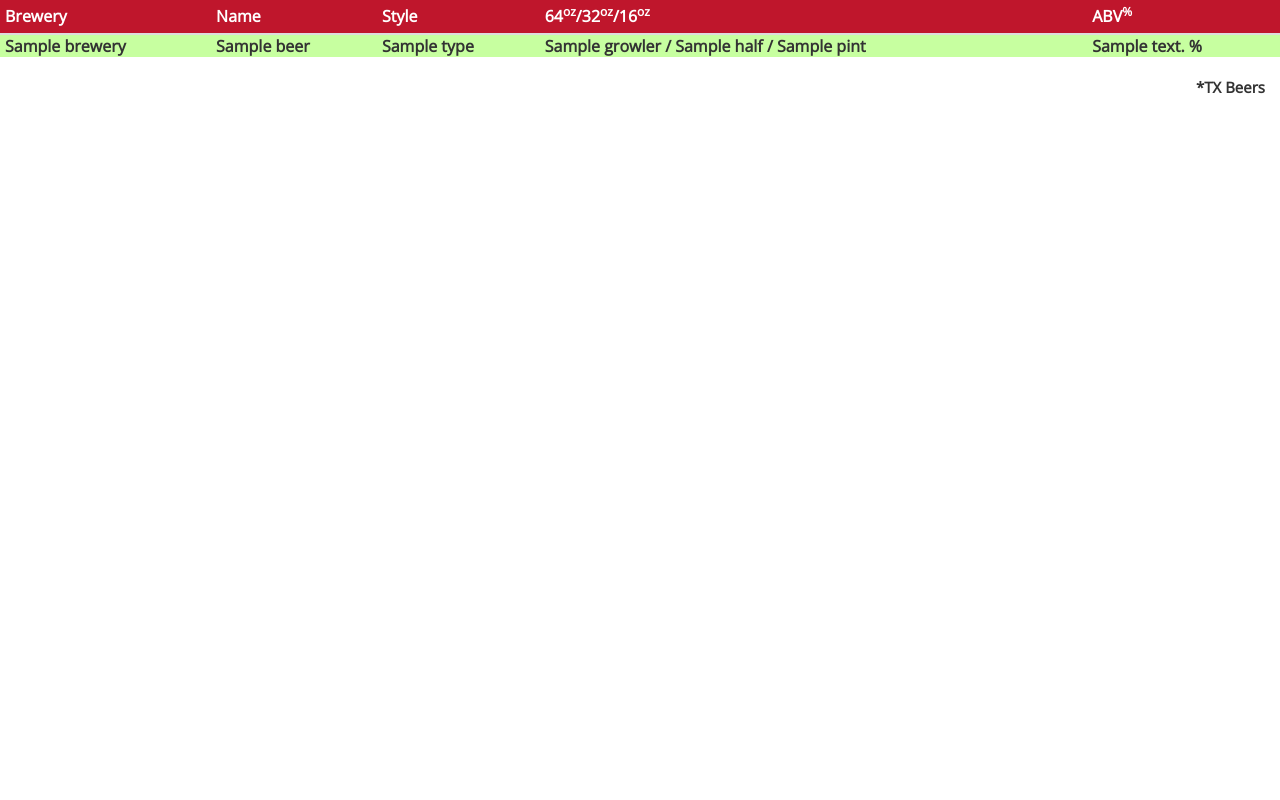
After one commit to gtmanfred/taplist, a Python web app: template app/templates/index.html in a window 1280 px wide. The commit adds this page. Run offline with Jinja, Linux system fonts and the light colour scheme; the template is opened without the code that fills it: most values are stand-ins (such as "Sample title", 1, 10 or a date in 2020); some libraries are stand-ins or nearby versions.

Commit message:
clean up css

```diff
--- a/app/templates/base.html
+++ b/app/templates/base.html
@@ -1,13 +1,35 @@
 <html>
   <head>
-    <title>{{title}}</title>
-    <link href="/static/css/bootstrap.min.css" rel="stylesheet" media="screen">
-    <link href="/static/css/bootstrap-responsive.css" rel="stylesheet">
-    <script src="http://code.jquery.com/jquery-latest.js"></script>
-    <script src="/static/js/bootstrap.min.js"></script>
+    <title>Big Hops TV Beer Listing (Gastropub)</title>
+<!--
     <meta name="viewport" content="width=device-width, initial-scale=1.0">
+-->
+    <meta charset="utf-8">
+
+    <!-- Browser favicon -->
+    <link rel="shortcut icon" href="//www.bighopsgrowlerstation.com/img/favicon.ico">
+
+    <link href="//fonts.googleapis.com/css?family=Open+Sans" rel="stylesheet" type="text/css">
+
+    <!-- Bootstrap -->
+    <link href="//netdna.bootstrapcdn.com/bootstrap/3.0.0/css/bootstrap.min.css" rel="stylesheet" media="screen">
+
+    <script type="text/javascript" src="/static/js/paging.js"></script>
+
+    <style>
+      body { font-family: 'Open Sans', sans-serif; text-rendering: optimizeLegibility; -webkit-font-smoothing: antialiased; font-size: 1.5em; font-weight:bold; }
+      .table tbody>tr>td { border-top: 1px dotted #DDD; line-height:22px;}
+      .table-condensed tbody>tr>td { padding: 0px; padding-left: 5px; }
+      .table-striped>tbody>tr:nth-child(odd)>td, .table-striped>tbody>tr:nth-child(odd)>th { background-color: #c7ffa0; }
+      .table-striped>tbody>tr:nth-child(even)>td, .table-striped>tbody>tr:nth-child(even)>th { background-color: #F4FCBB; }
+      .table>thead { background:#BF162C; color:#ffffff; }
+    </style>
   </head>
   <body>
-    {% block content %}{% endblock %}
+
+    <div class='table-responsive'>
+      {% block content %}{% endblock %}
+    </div>
+    <div style="float:right;padding-right:15px;padding-bottom:15px;">*TX Beers</div>
   </body>
 </html>
--- /dev/null
+++ b/app/templates/index.html
@@ -0,0 +1,25 @@
+{% extends "base.html" %}
+{% block content -%}
+        <table class="table table-condensed table-striped">
+            <thead>
+                <tr>
+                    <th>Brewery</th>
+                    <th>Name</th>
+                    <th>Style</th>
+                    <th>64<sup>oz</sup>/32<sup>oz</sup>/16<sup>oz</sup></th>
+                    <th>ABV<sup>%</sup></th>
+                </tr>
+            </thead>
+            <tbody style='font-weight:bold;'>
+        {% for beer in beers -%}
+                <tr>
+                    <td>{{ beer['brewery'] }}</td>
+                    <td>{{ beer['name']}}</td>
+                    <td>{{ beer['type']}}</td>
+                    <td>{{ "%s / %s / %s"|format(beer['growler'], beer['half'], beer['pint'])|replace('.0', '') }}</td>
+                    <td>{{ beer['content']|replace('\.0', '') }} %</td>
+                </tr>
+        {% endfor -%}
+            </tbody>
+        </table>
+{% endblock -%}
```
Also changed, not shown: app/templates/home.html (deleted, +0 -31 lines), app/views.py (+9 -2 lines).
